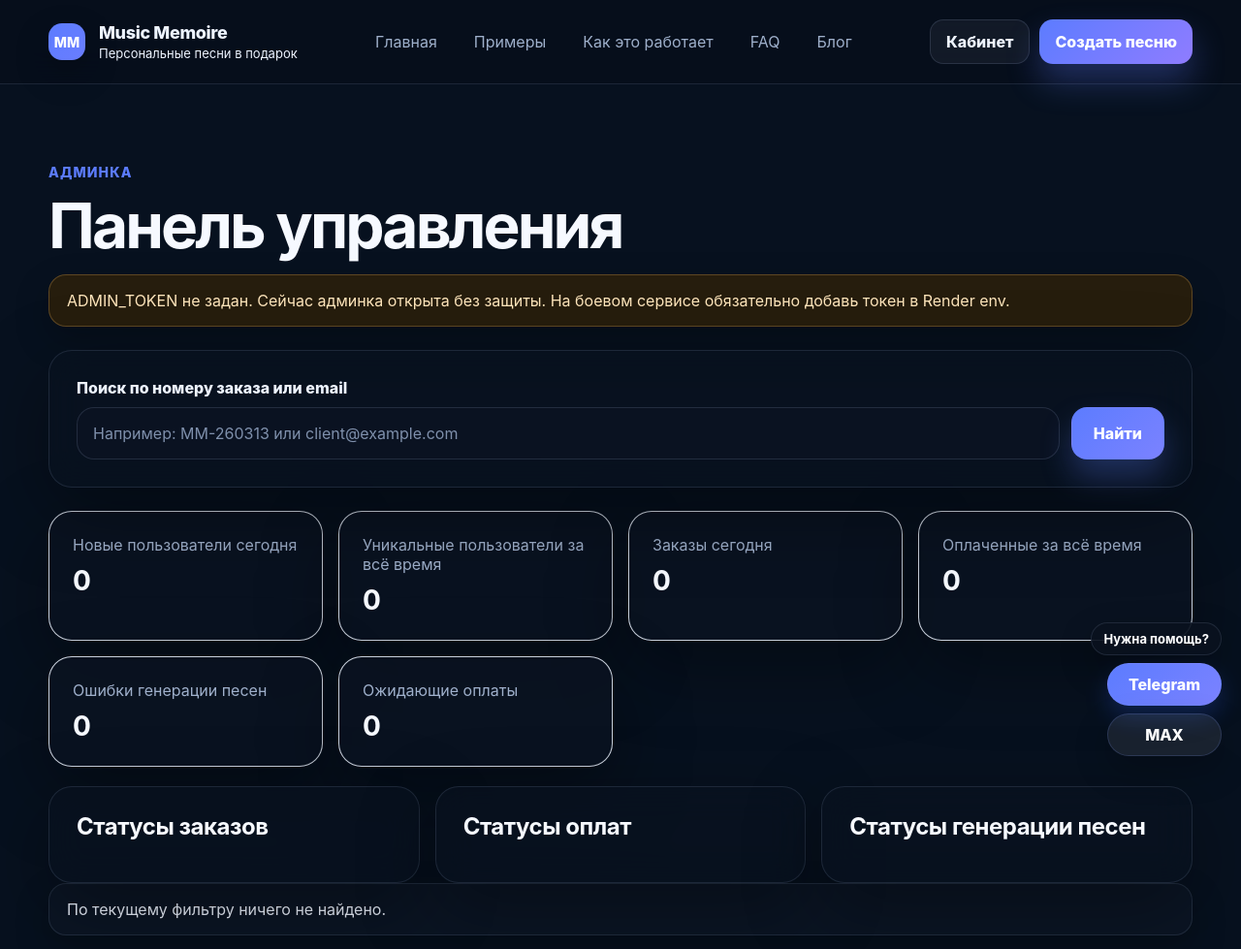
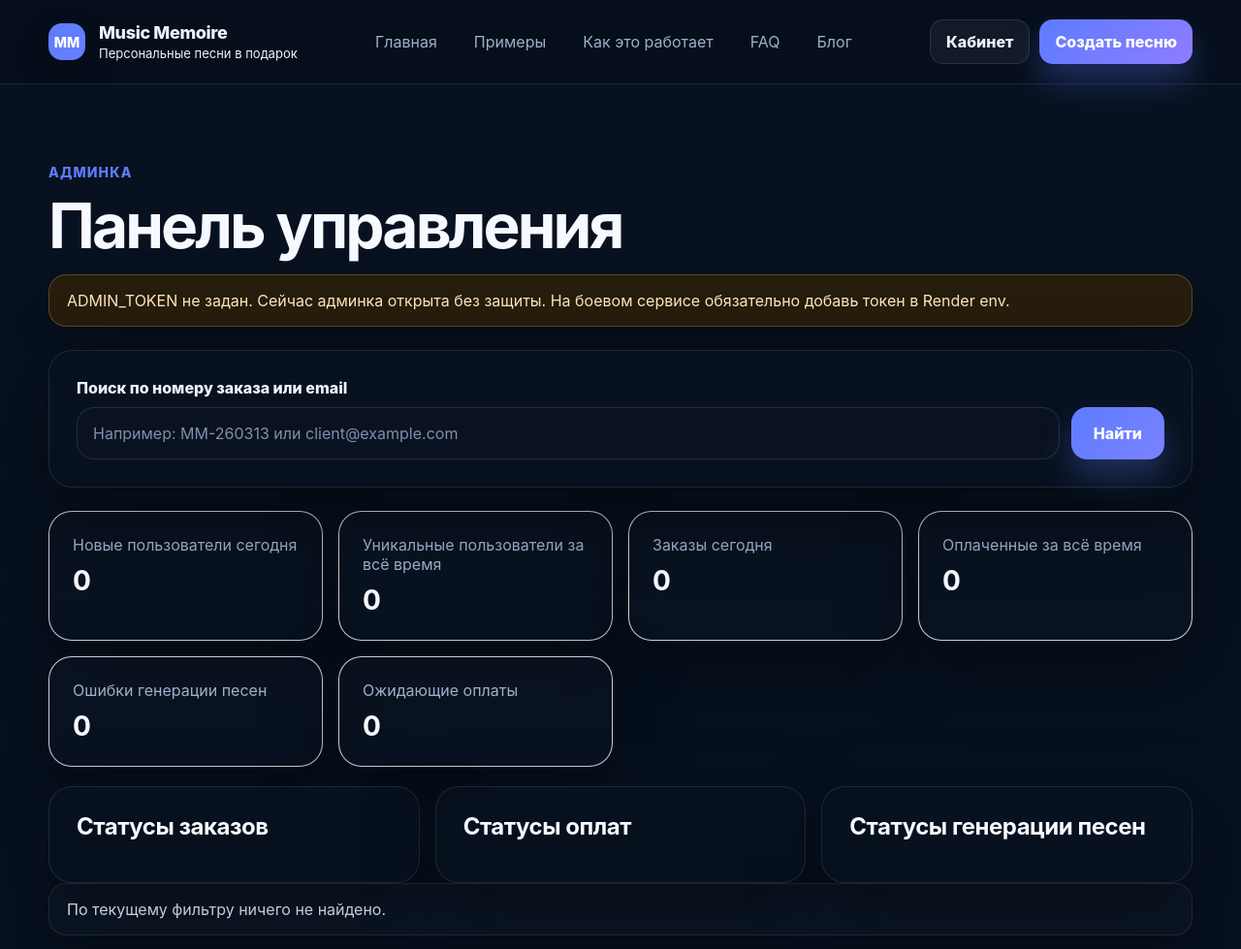
Before and after one commit to mikhailantonovdigital-dev/musicmemoire-web, a FastAPI app: page /admin/ in a window 1280 px wide. Shown: the top 979 px of the page at 97% size. Run offline with FastAPI, Linux system fonts and the light colour scheme; data that the repository does not hold is empty; parts of the project's set-up code (start-up, migrations or seed data) failed here and were passed over; some libraries are stand-ins or nearby versions.

Commit message:
Update base.html

```diff
--- a/app/templates/base.html
+++ b/app/templates/base.html
@@ -91,24 +91,6 @@
     </div>
   </footer>
 
-  <div class="support-fab support-fab-dark">
-    <div class="support-fab-label">Нужна помощь?</div>
-    <a
-      href="https://t.me/mikhailantonov19"
-      target="_blank"
-      rel="noopener"
-      class="support-fab-btn"
-      data-support-link="telegram"
-    >Telegram</a>
-    <a
-      href="https://max.ru/u/f9LHodD0cOKg36L-baFKeBJquxSx5xydupa2AYOKdl7BUFipfVYS5FVVV80"
-      target="_blank"
-      rel="noopener"
-      class="support-fab-btn support-fab-btn-secondary"
-      data-support-link="max"
-    >MAX</a>
-  </div>
-
   <script src="/static/js/app.js"></script>
 </body>
 </html>
```
